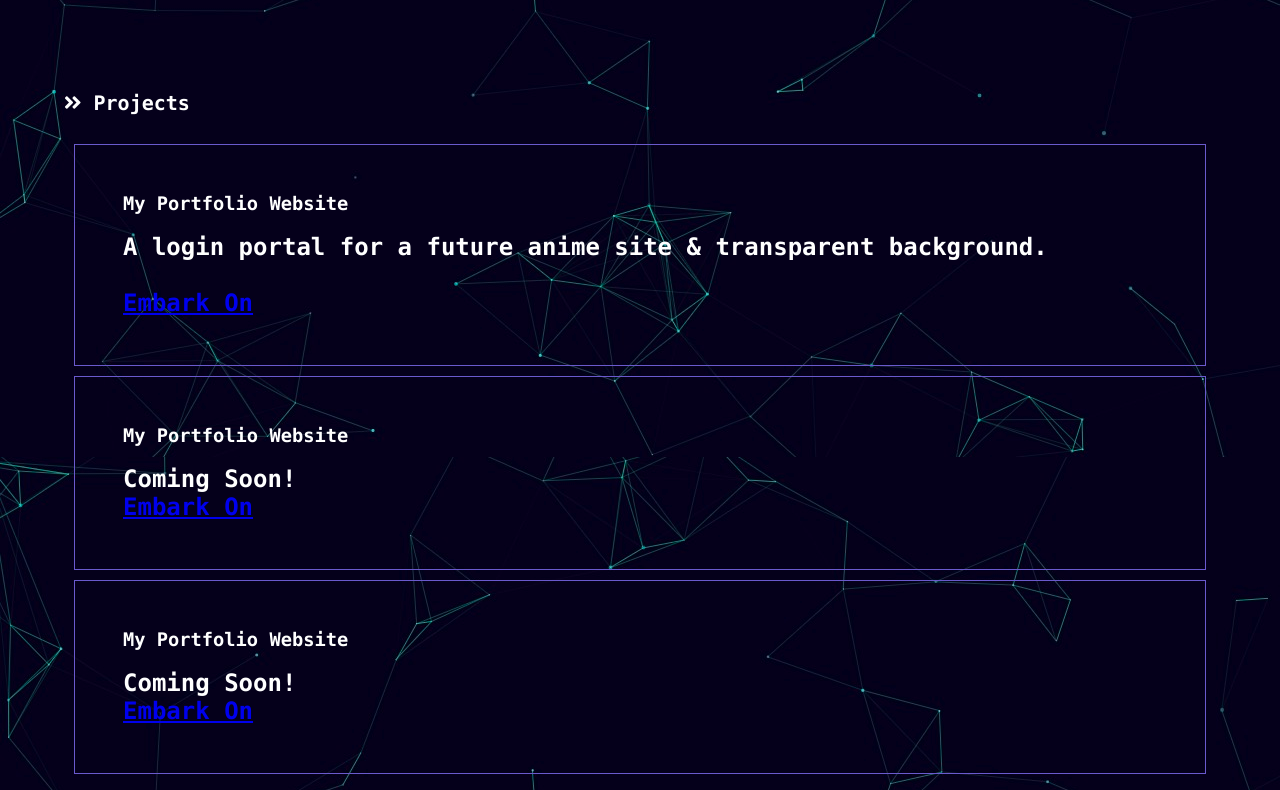
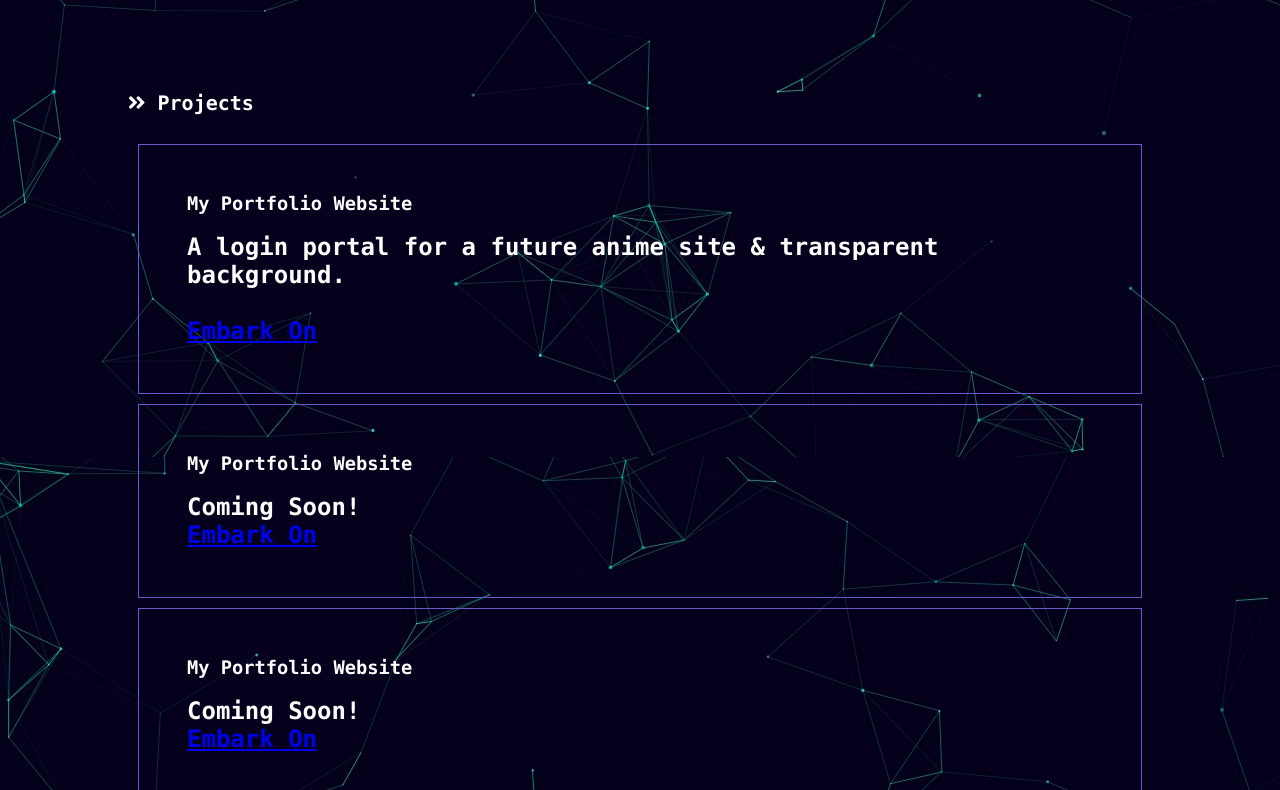
Before and after one commit to JavianTheGreek/Javian-Portfolio, a plain HTML site: page index.html in a window 1280 px wide. Shown: the part 359-1149 px from the top of the page. Drawn offline with Linux system fonts and the light colour scheme.

Commit message:
stylesheet.css

```diff
--- a/stylesheet.css
+++ b/stylesheet.css
@@ -16,9 +16,8 @@ body {
 }
 
 #zeusCastle {
-    width: 90%;
+    width: 80%;
     margin: 16px auto;
-    padding: 5px auto;
 }
 
 @media screen and (max-width:959px) {
```
